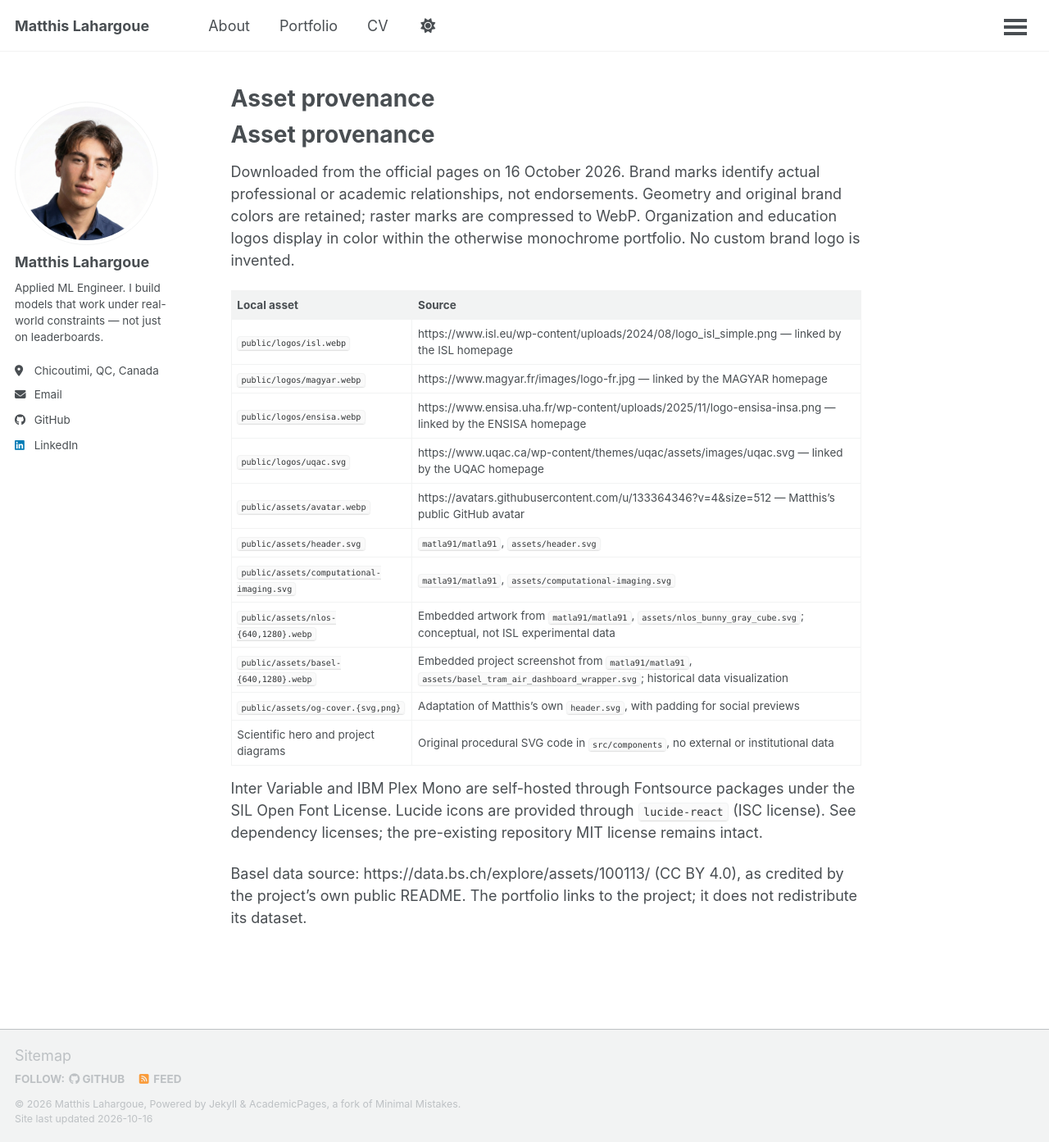
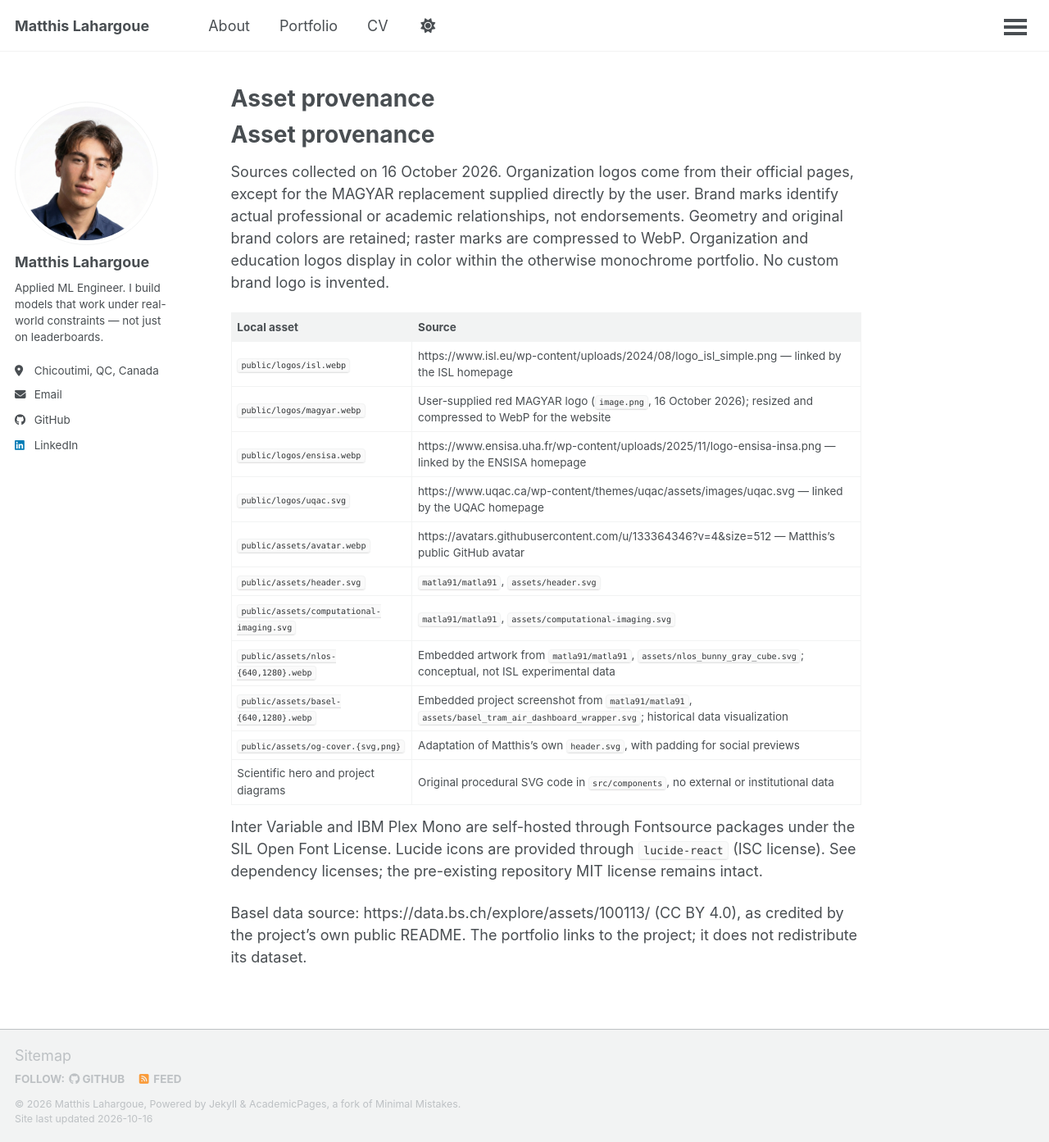
Before and after one commit to matla91/matla91.github.io, a Jekyll site: the page built from docs/asset-sources.md, in a window 1280 px wide and 1393 px high. Shown: the whole window at 82% size. Built offline with Jekyll 4.4.1, drawn with Linux system fonts in a browser that asks for light colours; our own code applies the rules of GitHub Pages for plain Markdown files; a script that is not in the unit is left out.

Commit message:
Use the supplied red MAGYAR logo

```diff
--- a/docs/asset-sources.md
+++ b/docs/asset-sources.md
@@ -1,11 +1,11 @@
 # Asset provenance
 
-Downloaded from the official pages on 16 October 2026. Brand marks identify actual professional or academic relationships, not endorsements. Geometry and original brand colors are retained; raster marks are compressed to WebP. Organization and education logos display in color within the otherwise monochrome portfolio. No custom brand logo is invented.
+Sources collected on 16 October 2026. Organization logos come from their official pages, except for the MAGYAR replacement supplied directly by the user. Brand marks identify actual professional or academic relationships, not endorsements. Geometry and original brand colors are retained; raster marks are compressed to WebP. Organization and education logos display in color within the otherwise monochrome portfolio. No custom brand logo is invented.
 
 | Local asset                               | Source                                                                                                                           |
 | ----------------------------------------- | -------------------------------------------------------------------------------------------------------------------------------- |
 | `public/logos/isl.webp`                   | https://www.isl.eu/wp-content/uploads/2024/08/logo_isl_simple.png — linked by the ISL homepage                                   |
-| `public/logos/magyar.webp`                | https://www.magyar.fr/images/logo-fr.jpg — linked by the MAGYAR homepage                                                         |
+| `public/logos/magyar.webp`                | User-supplied red MAGYAR logo (`image.png`, 16 October 2026); resized and compressed to WebP for the website                                                         |
 | `public/logos/ensisa.webp`                | https://www.ensisa.uha.fr/wp-content/uploads/2025/11/logo-ensisa-insa.png — linked by the ENSISA homepage                        |
 | `public/logos/uqac.svg`                   | https://www.uqac.ca/wp-content/themes/uqac/assets/images/uqac.svg — linked by the UQAC homepage                                  |
 | `public/assets/avatar.webp`               | https://avatars.githubusercontent.com/u/133364346?v=4&size=512 — Matthis’s public GitHub avatar                                  |
```
Also changed, not shown: public/logos/magyar.webp.
